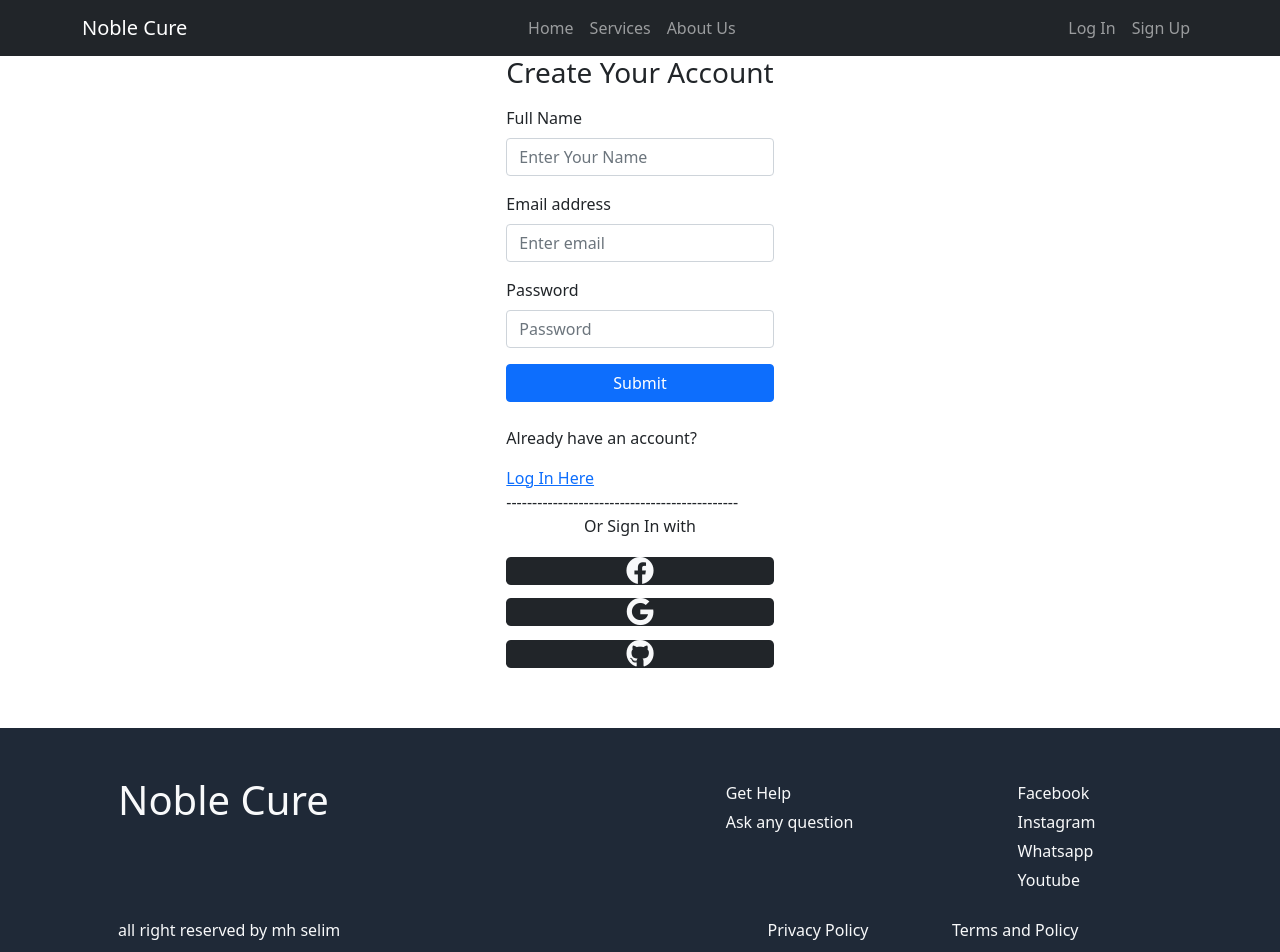
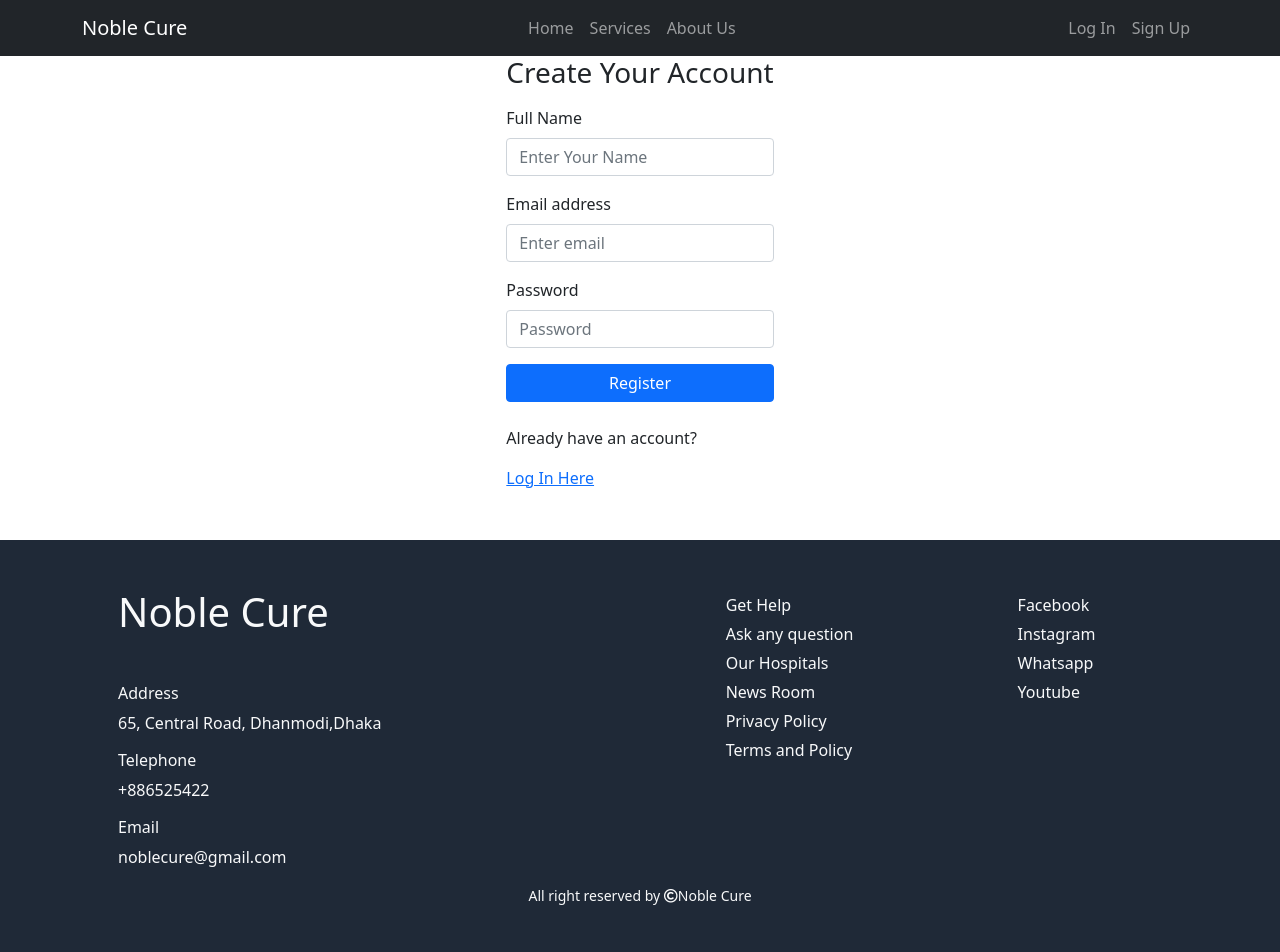
Before and after one commit to mhselim103/health-care, a React (Create React App) app: page /register in a window 1280 px wide. Shown: the top 952 px of the page. Built offline with nearby package versions, Linux system fonts and the light colour scheme; no server answers.

Commit message:
email login

```diff
--- a/src/App.js
+++ b/src/App.js
@@ -31,6 +31,7 @@ function App() {
           <Route exact path="/register">
             <Register></Register>
           </Route>
+
           <PrivateRoute exact path="/details/:id">
             <ServiceDetail></ServiceDetail>
           </PrivateRoute>
--- a/src/Pages/Authenticatin/Login/Login.js
+++ b/src/Pages/Authenticatin/Login/Login.js
@@ -1,17 +1,30 @@
-import React from "react";
+import React, { useState } from "react";
 import { Button, Form } from "react-bootstrap";
 import { Link, useLocation, useHistory } from "react-router-dom";
 import useAuth from "../../../Hooks/useAuth";
 import "./Login.css";
 
 const LogIn = () => {
+  const [email, setEmail] = useState("");
+  const [password, setPassword] = useState("");
+  const [error, setError] = useState("");
   const location = useLocation();
-  const { signInUsingGoogle, setIsLoading } = useAuth();
+  const { signInUsingGoogle, setIsLoading, signInUsingEmailPassword } =
+    useAuth();
   const history = useHistory();
   const redirect_uri = location.state?.from || "/home";
   // console.log(location.state?.from);
 
-  const handleSignIn = () => {
+  const handleEmail = (e) => {
+    setEmail(e.target.value);
+    console.log(email);
+  };
+
+  const handlePassword = (e) => {
+    setPassword(e.target.value);
+    console.log(password);
+  };
+  const googleSignIn = () => {
     signInUsingGoogle()
       .then((result) => {
         history.push(redirect_uri);
@@ -19,33 +32,51 @@ const LogIn = () => {
       })
       .finally(() => setIsLoading(false));
   };
-  const handleClick = (e) => {
+  const handleSignIn = (e) => {
     e.preventDefault();
+    signInUsingEmailPassword(email, password)
+      .then((result) => {
+        setError("");
+        history.push(redirect_uri);
+      })
+      .catch((error) => {
+        setError(error.message);
+      })
+      .finally(() => setIsLoading(false));
   };
+
   return (
     <div className="d-flex justify-content-center">
       <div>
         <h3 className="text-center">Log In Here</h3>
-        <Form>
+        <Form onSubmit={handleSignIn}>
           <Form.Group className="my-3" controlId="formBasicEmail">
             <Form.Label>Email address</Form.Label>
-            <Form.Control type="email" placeholder="Enter email" required />
+            <Form.Control
+              type="email"
+              placeholder="Enter email"
+              required
+              onBlur={handleEmail}
+            />
           </Form.Group>
 
           <Form.Group className="mb-3" controlId="formBasicPassword">
             <Form.Label>Password</Form.Label>
-            <Form.Control type="password" placeholder="Password" required />
+            <Form.Control
+              type="password"
+              placeholder="Password"
+              required
+              onBlur={handlePassword}
+            />
           </Form.Group>
+          <div>
+            <p>{error}</p>
+          </div>
           {/* <p className="bg-primary w-100 text-center text-light p-2 cursour rounded-3">
             Sign In
           </p> */}
-          <Button
-            variant="primary"
-            type="submit"
-            className="w-100"
-            onClick={handleClick}
-          >
-            Submit
+          <Button variant="primary" type="submit" className="w-100">
+            Log In
           </Button>
         </Form>
         <p className="text-center">
@@ -60,7 +91,7 @@ const LogIn = () => {
           <h3>
             <i className="fab fa-facebook text-center bg-dark text-light w-100 cursour rounded-3"></i>
           </h3>
-          <h3>
+          <h3 onClick={googleSignIn}>
             <i className="fab fa-google text-center bg-dark text-light w-100 cursour rounded-3"></i>
           </h3>
           <h3>
--- a/src/Pages/Authenticatin/Register/Register.js
+++ b/src/Pages/Authenticatin/Register/Register.js
@@ -1,47 +1,98 @@
-import React from "react";
+import React, { useState } from "react";
 import { Button, Form } from "react-bootstrap";
-import { Link } from "react-router-dom";
+import { Link, useHistory } from "react-router-dom";
 import useAuth from "../../../Hooks/useAuth";
 
 const Register = () => {
-  const { signInUsingGoogle } = useAuth();
-  const handleClick = (e) => {
+  const { createAccount, updateName, setIsLoading, setUser } = useAuth();
+  const [email, setEmail] = useState("");
+  const [password, setPassword] = useState("");
+  const [name, setName] = useState("");
+  const [error, setError] = useState("");
+  const history = useHistory();
+  // const location = useLocation();
+
+  const handleNameChange = (e) => {
+    setName(e.target.value);
+  };
+  /* const handleName = () => {
+    updateName(name);
+  }; */
+  const handleEmail = (e) => {
+    setEmail(e.target.value);
+    console.log(email);
+  };
+
+  const handlePassword = (e) => {
+    setPassword(e.target.value);
+    console.log(password);
+  };
+
+  const handleRegister = (e) => {
     e.preventDefault();
+    createAccount(email, password)
+      .then((result) => {
+        // setUser(result.user);
+        setError("");
+        updateName(name);
+        setUser(result.user);
+        history.push("./home");
+      })
+      .catch((error) => {
+        setError(error.message);
+      })
+      .finally(() => {
+        window.location.reload();
+        setIsLoading(false);
+      });
   };
   return (
     <div className="banner d-flex justify-content-center">
       <div>
         <h3 className="text-center">Create Your Account</h3>
-        <Form>
+        <Form onSubmit={handleRegister}>
           <Form.Group className="my-3" controlId="formBasicName">
             <Form.Label>Full Name</Form.Label>
-            <Form.Control type="Text" placeholder="Enter Your Name" required />
+            <Form.Control
+              onBlur={handleNameChange}
+              type="Text"
+              placeholder="Enter Your Name"
+              required
+            />
           </Form.Group>
           <Form.Group className="my-3" controlId="formBasicEmail">
             <Form.Label>Email address</Form.Label>
-            <Form.Control type="email" placeholder="Enter email" required />
+            <Form.Control
+              onBlur={handleEmail}
+              type="email"
+              placeholder="Enter email"
+              required
+            />
           </Form.Group>
 
           <Form.Group className="mb-3" controlId="formBasicPassword">
             <Form.Label>Password</Form.Label>
-            <Form.Control type="password" placeholder="Password" required />
+            <Form.Control
+              onBlur={handlePassword}
+              type="password"
+              placeholder="Password"
+              required
+            />
           </Form.Group>
+          <div>
+            <p>{error}</p>
+          </div>
           {/* <p className="bg-primary w-100 text-center text-light p-2 cursour rounded-3">
             Sign Up
           </p> */}
-          <Button
-            variant="primary"
-            type="submit"
-            className="w-100"
-            onClick={handleClick}
-          >
-            Submit
+          <Button variant="primary" type="submit" className="w-100">
+            Register
           </Button>
         </Form>
         <br />
         <p>Already have an account? </p>
         <Link to="/login">Log In Here</Link>
-        <div>
+        {/*  <div>
           ---------------------------------------------
           <p className="text-center">Or Sign In with</p>
           <h3>
@@ -56,7 +107,7 @@ const Register = () => {
           <h3>
             <i className="fab fa-github text-center bg-dark text-light w-100 cursour rounded-3"></i>
           </h3>
-        </div>
+        </div> */}
       </div>
     </div>
   );
--- a/src/Pages/NotFound/NotFound.js
+++ b/src/Pages/NotFound/NotFound.js
@@ -2,8 +2,8 @@ import React from "react";
 
 const NotFound = () => {
   return (
-    <div>
-      <h1>Page Not Found</h1>
+    <div className="d-flex justify-content-center">
+      <h1 className="text-center">Page Not Found</h1>
     </div>
   );
 };
--- a/src/Pages/ServiceDetail/ServiceDetail.js
+++ b/src/Pages/ServiceDetail/ServiceDetail.js
@@ -11,15 +11,12 @@ const ServiceDetail = () => {
   );
   // console.log(detailedService);
   return (
-    <Card style={{ width: "18rem" }} className="text-center mx-auto my-5">
+    <Card style={{ width: "25rem" }} className="text-center mx-auto my-5">
       <Card.Img variant="top" src={detailedService[0]?.image} />
       <Card.Body>
         <Card.Title>{detailedService[0]?.title}</Card.Title>
-        <Card.Text>
-          Some quick example text to build on the card title and make up the
-          bulk of the card's content.
-        </Card.Text>
-        <Button variant="primary">Go somewhere</Button>
+        <Card.Text>{detailedService[0]?.description}</Card.Text>
+        <Button variant="primary">Make Appointment</Button>
       </Card.Body>
     </Card>
   );
--- a/src/Pages/Shared/Footer/Footer.js
+++ b/src/Pages/Shared/Footer/Footer.js
@@ -9,6 +9,14 @@ const Footer = () => {
           <div className="col-md-6 left-container">
             <div>
               <h1>Noble Cure</h1>
+              <div className="mt-5">
+                <h6>Address</h6>
+                <p>65, Central Road, Dhanmodi,Dhaka</p>
+                <h6>Telephone</h6>
+                <p>+886525422</p>
+                <h6>Email</h6>
+                <p>noblecure@gmail.com</p>
+              </div>
             </div>
           </div>
           <div className="col-md-6 right-container">
@@ -17,6 +25,10 @@ const Footer = () => {
                 <ul className="">
                   <li className="footer-menu">Get Help</li>
                   <li className="footer-menu">Ask any question</li>
+                  <li className="footer-menu">Our Hospitals</li>
+                  <li className="footer-menu">News Room</li>
+                  <li className="footer-menu">Privacy Policy</li>
+                  <li className="footer-menu">Terms and Policy</li>
                 </ul>
               </div>
               <div className="col-md-6 d-md-flex justify-content-md-center justify-content-sm-center">
@@ -30,20 +42,13 @@ const Footer = () => {
             </div>
           </div>
         </div>
-        <div className="row text-light d-md-flex align-items-md-center">
-          <div className="col-md-6">
-            <div className="d-md-flex justify-content-md-start">
-              <p>all right reserved by mh selim</p>
-            </div>
-          </div>
-          <div className="col-md-6">
-            <div>
-              <ul className="d-flex justify-content-evenly">
-                <li className="footer-menu">Privacy Policy</li>
-                <li className="footer-menu">Terms and Policy</li>
-              </ul>
-            </div>
-          </div>
+        <div className="row text-light d-md-flex justify-content-md-center">
+          <small className="col-md-12">
+            <p className="text-center">
+              All right reserved by <i className="far fa-copyright"></i>
+              Noble Cure
+            </p>
+          </small>
         </div>
       </div>
     </div>
```
Also changed, not shown: public/services.json (+8 -8 lines), src/Hooks/useFireBase.js (+42 -11 lines).
